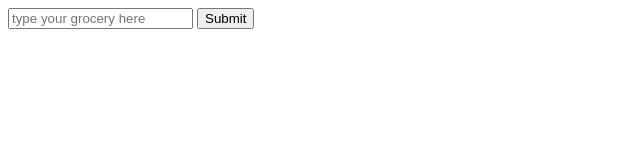
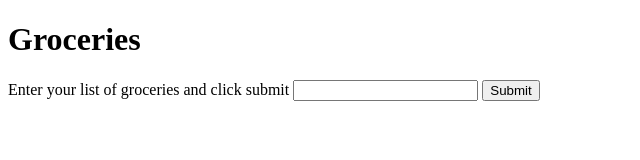
Before and after one commit to stemple87/groceries, a plain HTML site: page index.html in a window 1280 px wide. Shown: the whole page, without its empty margins (0-640 px from the left). Drawn offline with nearby package versions, Linux system fonts and the light colour scheme.

Commit message:
add a few things for clarity

```diff
--- a/index.html
+++ b/index.html
@@ -7,8 +7,10 @@
     <title>Groceries</title>
   </head>
   <body>
+    <h1>Groceries</h1>
     <form class="form">
-      <input id="input" type="text" placeholder="type your grocery here">
+      <label for="input">Enter your list of groceries and click submit</label>
+      <input id="input" type="text" name="input">
       <button type="submit">Submit</button>
     </form>
     <div class="result">
--- a/js/scripts.js
+++ b/js/scripts.js
@@ -3,6 +3,7 @@ $(document).ready(function(){
   $(".result").hide();
   $(".form").submit(function(event){
     event.preventDefault();
+    $(".groceries").empty(); // empties class or id
     var userInput = $("#input").val(); //saves form value
     var inputCapitalized = userInput.toUpperCase(); //capitalizes string
     resultArray = inputCapitalized.split(" "); //splits all words into array
```
